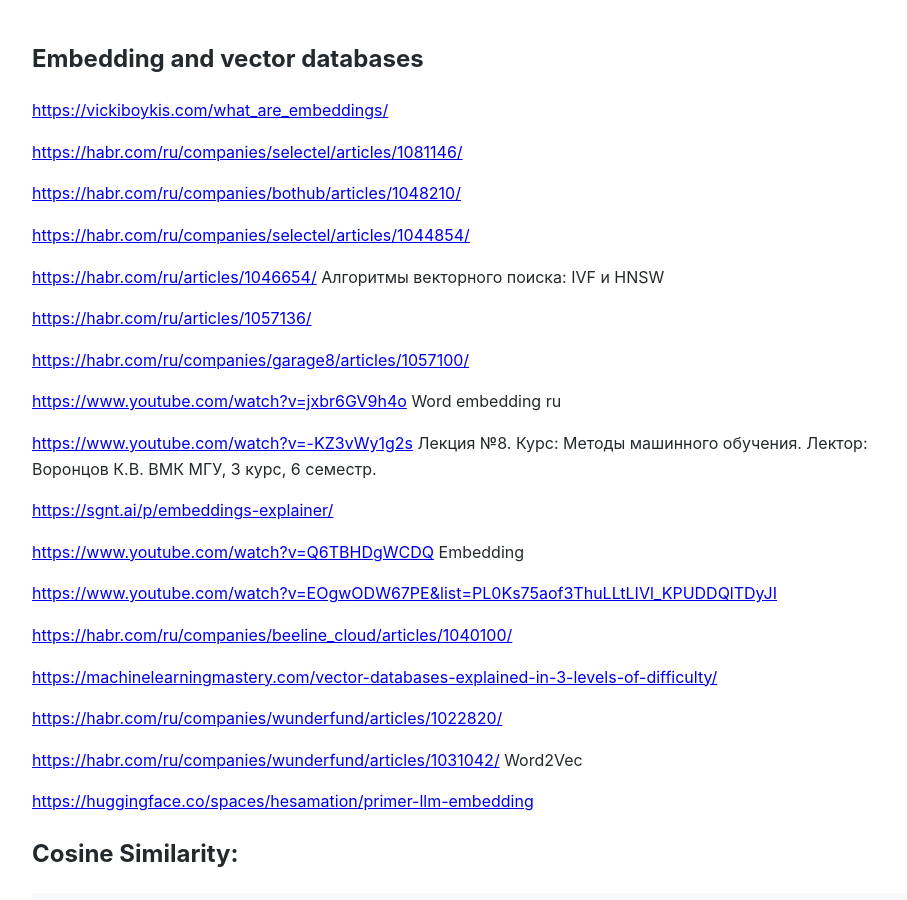
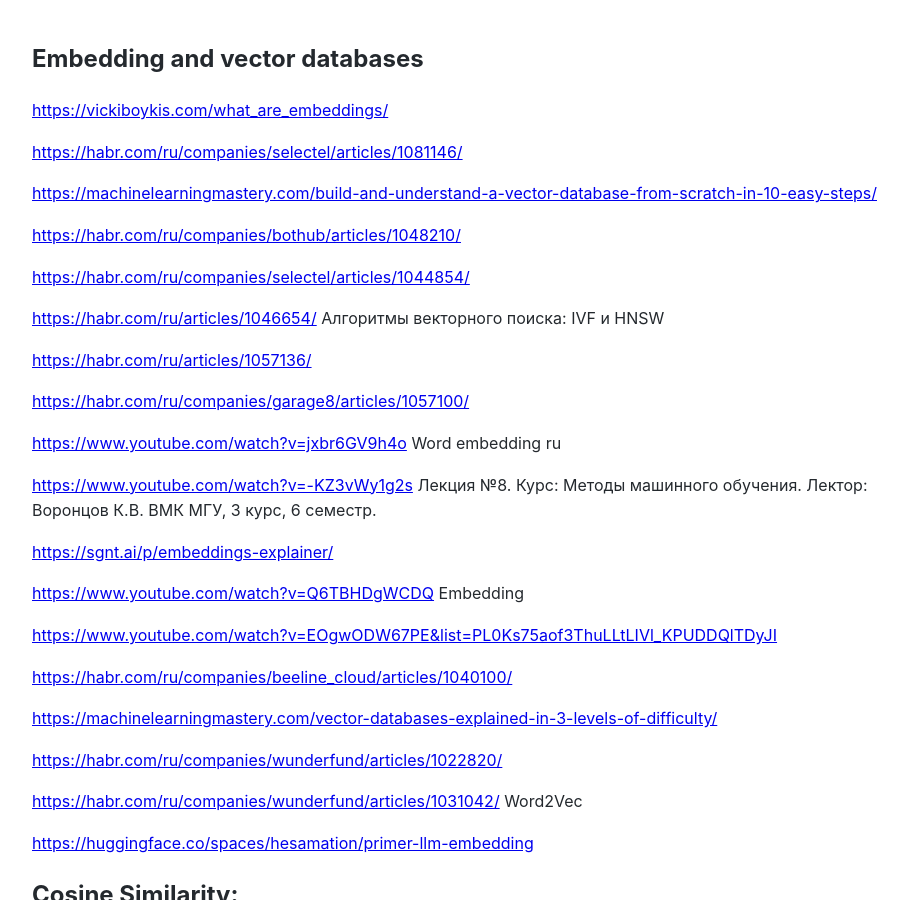
Before and after one commit to Michael-Lubinsky/michael-lubinsky.github.com, a Jekyll site: the page built from vector_db/vector_db.md, in a window 1280 px wide and 900 px high. Shown: the whole window, without its empty margins (158-1065 px from the left). Built offline with Jekyll 4.4.1, drawn with Linux system fonts in a browser that asks for light colours; our own code applies the rules of GitHub Pages for plain Markdown files.

Commit message:
Add resource link for vector database tutorial
Added a new resource link for building a vector database.

```diff
--- a/vector_db/vector_db.md
+++ b/vector_db/vector_db.md
@@ -3,6 +3,8 @@
 <https://vickiboykis.com/what_are_embeddings/>
 
 <https://habr.com/ru/companies/selectel/articles/1081146/>
+
+<https://machinelearningmastery.com/build-and-understand-a-vector-database-from-scratch-in-10-easy-steps/>
 
 <https://habr.com/ru/companies/bothub/articles/1048210/>
 
```
